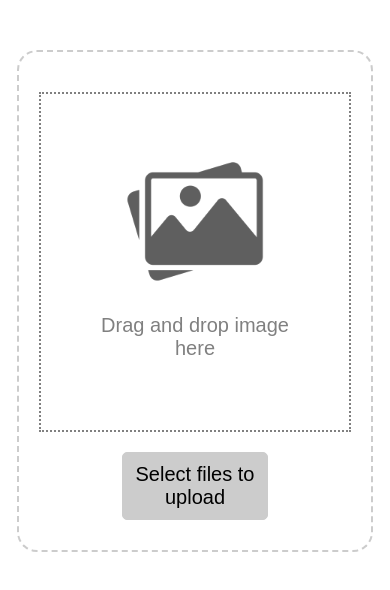
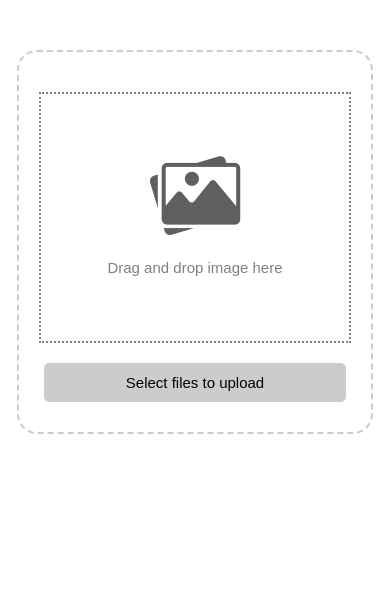
Before and after one commit to kkmurerwa/DragAndDropToUpload, a plain HTML site: page index.html in a window 390 px wide. Drawn offline with Linux system fonts and the light colour scheme.

Commit message:
Changes to placeholder image and text sizes

```diff
--- a/css/dragAndDrop.css
+++ b/css/dragAndDrop.css
@@ -67,6 +67,12 @@ img {
 
 @media only screen and (max-width: 700px) {
     #drop-area {
-        font-size: 20px;
+        font-size: 15px;
+    }
+    .button {
+        width: 90%;
+    }
+    img {
+        width: 100px;
     }
 }
```
